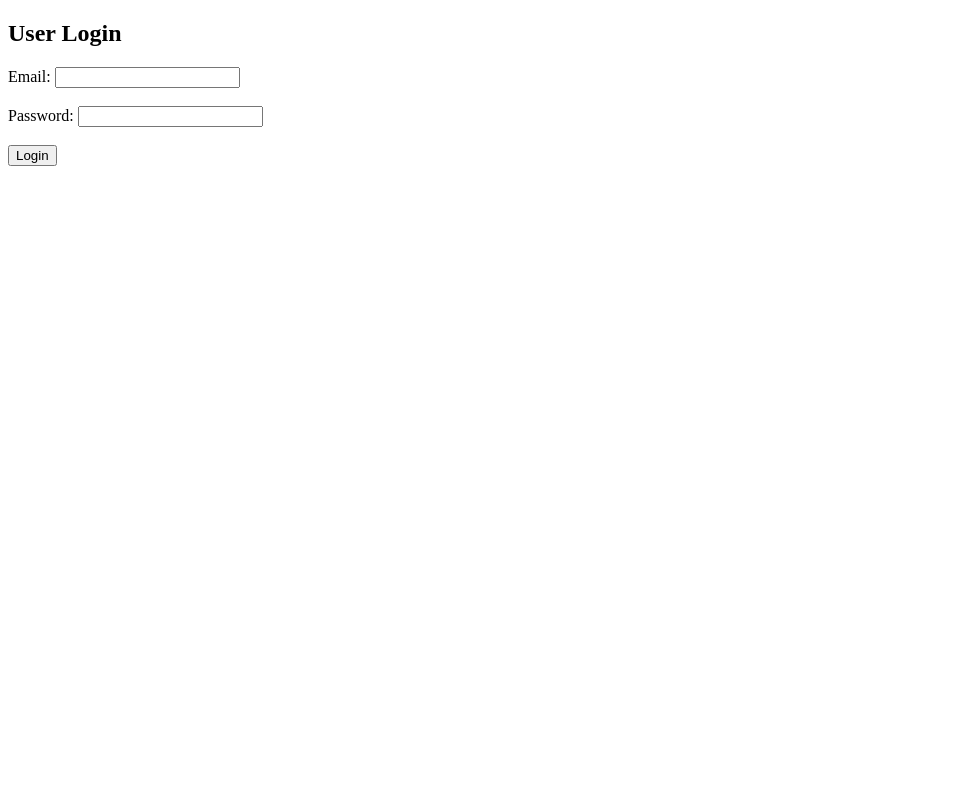
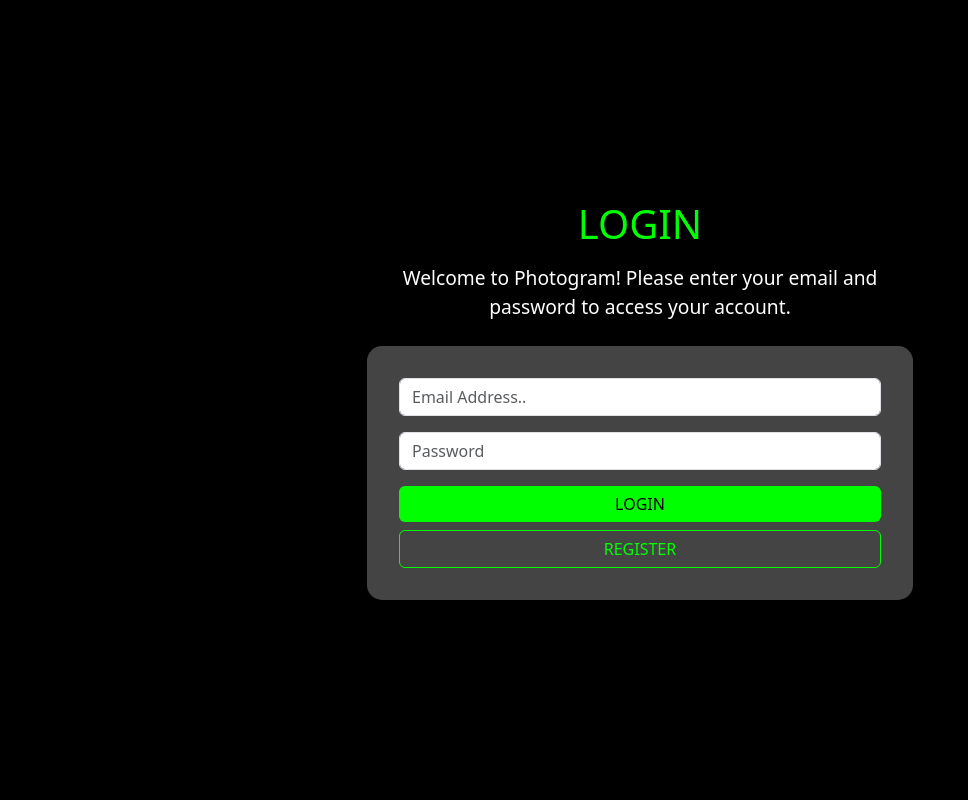
Before and after one commit to dharshan-kumarj/Photogram, a PHP site: page /_pages/Login.php in a window 1280 px wide. Shown: the whole page, without its empty margins (0-968 px from the left). Run offline with PHP 8.4, Linux system fonts and the light colour scheme.

Commit message:
updated login design

```diff
--- a/_include/Register/db_connect.php
+++ b/_include/Register/db_connect.php
@@ -37,12 +37,14 @@
         // Execute the prepared statement
         $stmt->execute();
 
-        echo "Registration successful!";
+        // Redirect to login.php
+        header("Location: ../../_pages/Login.php");
+        exit();
     } catch(PDOException $e) {
         if ($e->getCode() == '23000') {
             // Check if it's a duplicate username error
             if (strpos($e->getMessage(), 'Duplicate entry') !== false && strpos($e->getMessage(), 'username') !== false) {
-                // Display an alert image for duplicate username
+                // Display an alert for duplicate username
                 echo '<p>Username already exists. Please choose a different username.</p>';
             } else {
                 // Handle other integrity constraint violations
--- a/_pages/Login.php
+++ b/_pages/Login.php
@@ -3,18 +3,75 @@
 <head>
     <meta charset="UTF-8">
     <meta name="viewport" content="width=device-width, initial-scale=1.0">
-    <title>User Login</title>
+    <title>User Login - Photogram</title>
+    <!-- Bootstrap CSS -->
+    <link href="https://cdn.jsdelivr.net/npm/bootstrap@5.3.0-alpha1/dist/css/bootstrap.min.css" rel="stylesheet">
+    <style>
+        body {
+            background-color: #000;
+            color: #fff;
+        }
+        .login-title {
+            color: #00ff00;
+            font-size: 2.5rem;
+            margin-bottom: 1rem;
+        }
+        .welcome-text {
+            color: #fff;
+            font-size: 1.2rem;
+            margin-bottom: 1.5rem;
+            text-align: center;
+        }
+        .form-container {
+            background-color: #444;
+            border-radius: 15px;
+            padding: 2rem;
+        }
+        .btn-login {
+            background-color: #00ff00;
+            border: none;
+            color: #000;
+        }
+        .btn-login:hover {
+            background-color: #00cc00;
+        }
+        .btn-register {
+            background-color: transparent;
+            border: 1px solid #00ff00;
+            color: #00ff00;
+        }
+        .btn-register:hover {
+            background-color: #00ff00;
+            color: #000;
+        }
+    </style>
 </head>
 <body>
-    <h2>User Login</h2>
-    <form action="../_include/Login/db_retrive.php" method="post">
-        <label for="email">Email:</label>
-        <input type="email" id="email" name="email" required><br><br>
+    <div class="container">
+        <div class="row justify-content-center align-items-center min-vh-100">
+            <div class="col-md-8 col-lg-6">
+                <div class="profile-circle"></div>
+                <h2 class="text-center login-title">LOGIN</h2>
+                <p class="welcome-text">Welcome to Photogram! Please enter your email and password to access your account.</p>
+                <div class="form-container">
+                    <form action="../_include/Login/db_retrive.php" method="post">
+                        <div class="mb-3">
+                            <input type="email" class="form-control" id="email" name="email" placeholder="Email Address.." required>
+                        </div>
+                        <div class="mb-3">
+                            <input type="password" class="form-control" id="password" name="password" placeholder="Password" required>
+                        </div>
+                        <div class="d-grid gap-2">
+                            <button type="submit" class="btn btn-login">LOGIN</button>
+                            <a href="../index.php" class="btn btn-register">REGISTER</a>
+                        </div>
+                    </form>
+                </div>
+            </div>
+        </div>
+    </div>
 
-        <label for="password">Password:</label>
-        <input type="password" id="password" name="password" required><br><br>
-
-        <input type="submit" value="Login">
-    </form>
+    <!-- Bootstrap JS (optional) -->
+    <script src="https://cdn.jsdelivr.net/npm/bootstrap@5.3.0-alpha1/dist/js/bootstrap.bundle.min.js"></script>
 </body>
 </html>
```
